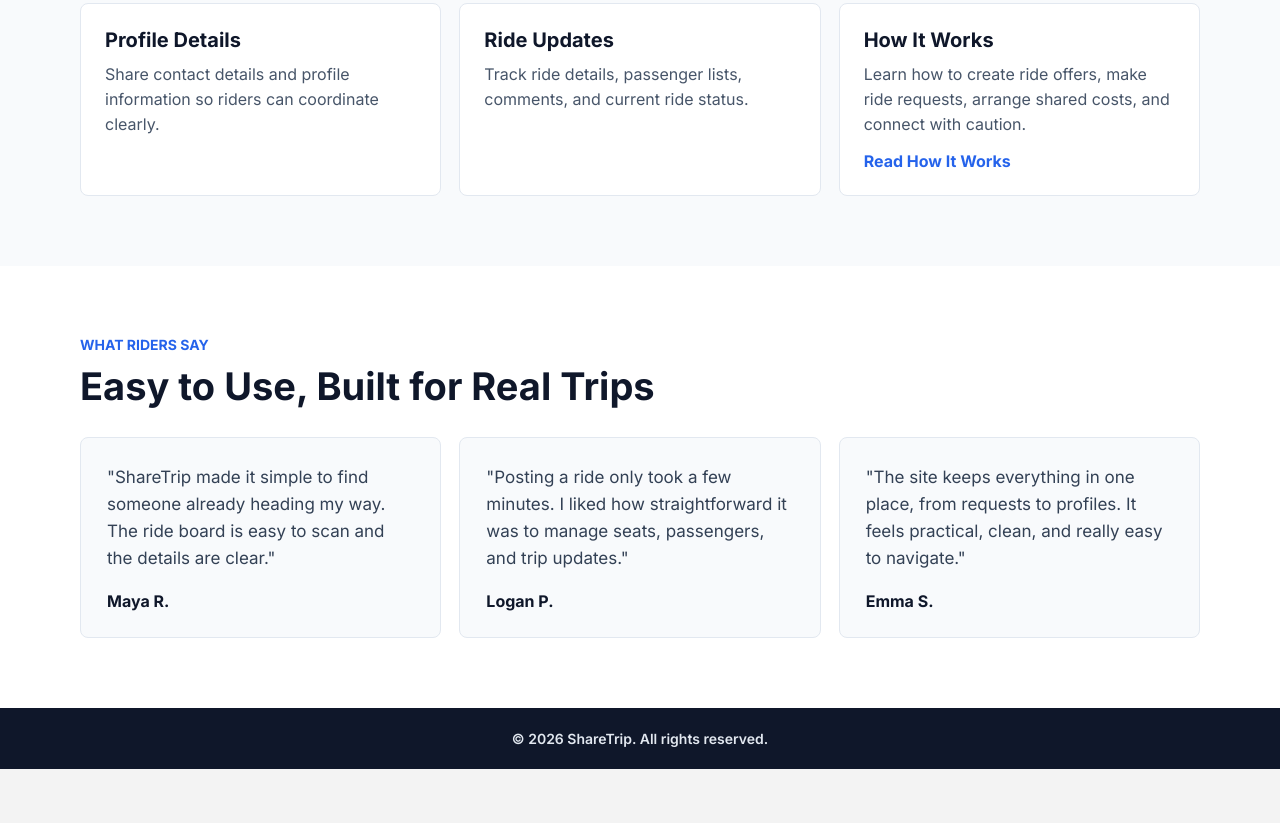
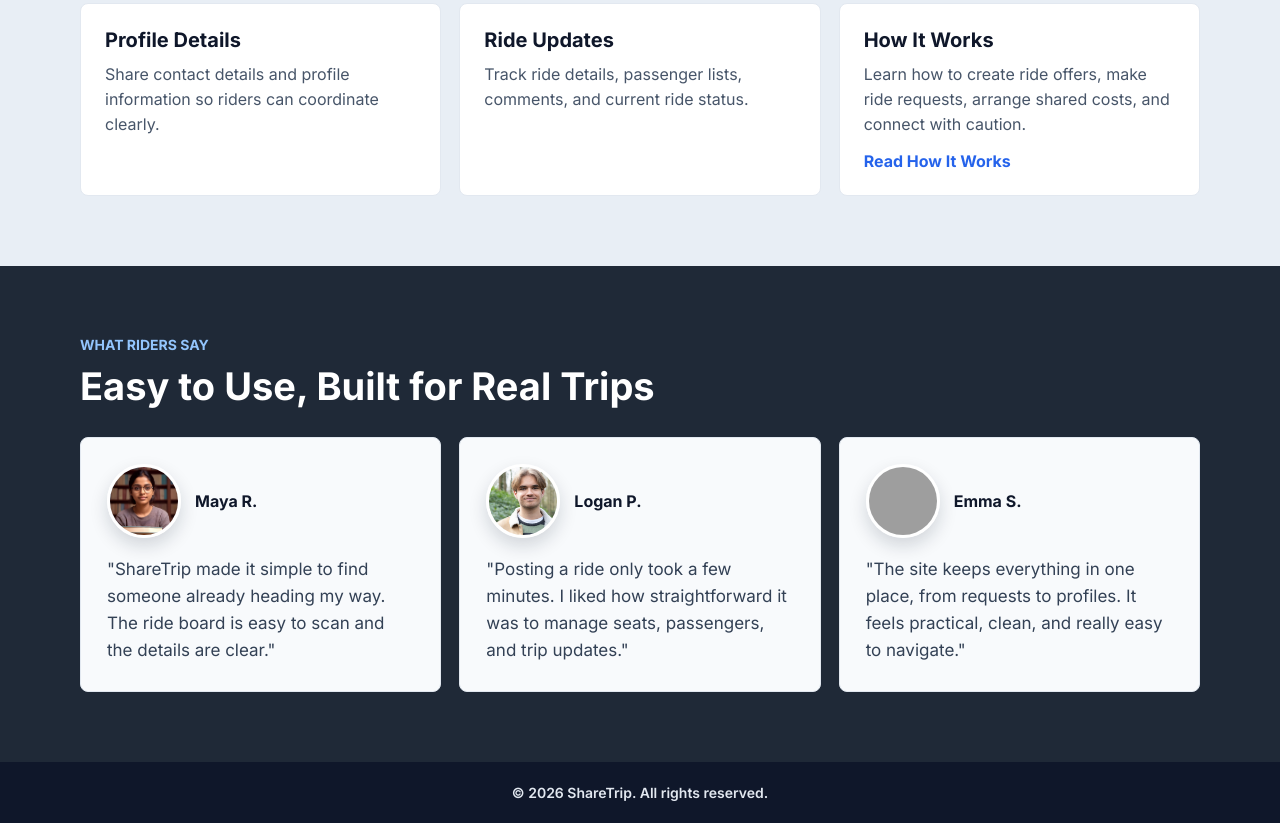
Before and after one commit to lukecc25/ShareTrip, a website: page client/index.html in a window 1280 px wide. Shown: the part 1092-1915 px from the top of the page. Before the commit the page ends 1861 px from the top, so only its background shows below. Drawn offline with Linux system fonts and the light colour scheme; no server answers; grey boxes are pictures that could not be loaded.

Commit message:
Changes to background colors and testimonial section

```diff
--- a/client/index.html
+++ b/client/index.html
@@ -18,9 +18,8 @@
       <img src="/images/sharetrip_logo.webp" alt="ShareTrip Logo" class="hero-logo">
       <h1>Welcome to Share<span>Trip</span></h1>
       <h3>
-        Connect with others to share rides, split fuel costs, and reduce your
-        carbon footprint.<br>
-        Create an account to start offering or requesting rides today!
+        Share rides with people headed your way.<br>
+        Split fuel costs, reduce emissions, and make travel easier.
       </h3>
       <a href="/sign-in.html" class="cta-btn">Get Started</a>
     </div>
@@ -66,16 +65,25 @@
       <h2 id="testimonials-title">Easy to Use, Built for Real Trips</h2>
       <div class="testimonials-grid">
         <article class="testimonial-card">
+          <div class="testimonial-person">
+            <img src="/images/maya.jpg" alt="Maya R." class="testimonial-avatar testimonial-avatar-maya">
+            <h3>Maya R.</h3>
+          </div>
           <p>"ShareTrip made it simple to find someone already heading my way. The ride board is easy to scan and the details are clear."</p>
-          <h3>Maya R.</h3>
         </article>
         <article class="testimonial-card">
+          <div class="testimonial-person">
+            <img src="/images/logan.jpg" alt="Logan P." class="testimonial-avatar testimonial-avatar-logan">
+            <h3>Logan P.</h3>
+          </div>
           <p>"Posting a ride only took a few minutes. I liked how straightforward it was to manage seats, passengers, and trip updates."</p>
-          <h3>Logan P.</h3>
         </article>
         <article class="testimonial-card">
+          <div class="testimonial-person">
+            <img src="/images/emma.png" alt="Emma S." class="testimonial-avatar testimonial-avatar-emma">
+            <h3>Emma S.</h3>
+          </div>
           <p>"The site keeps everything in one place, from requests to profiles. It feels practical, clean, and really easy to navigate."</p>
-          <h3>Emma S.</h3>
         </article>
       </div>
     </div>
--- a/client/styles/style.css
+++ b/client/styles/style.css
@@ -297,7 +297,7 @@ body {
 }
 
 .features-section {
-    background: #f8fafc;
+    background: #e8eef5;
     padding: 70px 24px;
 }
 
@@ -360,7 +360,7 @@ body {
 }
 
 .testimonials-section {
-    background: white;
+    background: #1f2937;
     padding: 70px 24px;
 }
 
@@ -370,9 +370,13 @@ body {
 }
 
 .testimonials-content h2 {
-    color: #0f172a;
+    color: white;
     font-size: 38px;
     margin-bottom: 28px;
+}
+
+.testimonials-content .section-eyebrow {
+    color: #93c5fd;
 }
 
 .testimonials-grid {
@@ -388,11 +392,41 @@ body {
     padding: 26px;
 }
 
+.testimonial-person {
+    align-items: center;
+    display: flex;
+    gap: 14px;
+    margin-bottom: 18px;
+}
+
+.testimonial-avatar {
+    border: 3px solid white;
+    border-radius: 50%;
+    box-shadow: 0 8px 18px rgba(15, 23, 42, 0.16);
+    display: block;
+    flex-shrink: 0;
+    height: 74px;
+    object-fit: cover;
+    width: 74px;
+}
+
+.testimonial-avatar-maya {
+    object-position: 50% 28%;
+}
+
+.testimonial-avatar-logan {
+    object-position: 58% 36%;
+}
+
+.testimonial-avatar-emma {
+    object-position: 50% 24%;
+}
+
 .testimonial-card p {
     color: #334155;
     font-size: 17px;
     line-height: 1.6;
-    margin-bottom: 18px;
+    margin: 0;
 }
 
 .testimonial-card h3 {
@@ -401,7 +435,7 @@ body {
 }
 
 .info-page {
-    background: #f8fafc;
+    background: #e8eef5;
     min-height: calc(100vh - var(--site-header-offset));
     padding: 64px 24px 76px;
 }
```
Also changed, not shown: client/dashboard.html (+1 -1 lines), client/donations.html (+1 -1 lines), client/styles/dashboard.css (+14 -7 lines), client/images/logan.jpg (added), client/images/maya.jpg (added), 1 other file.
